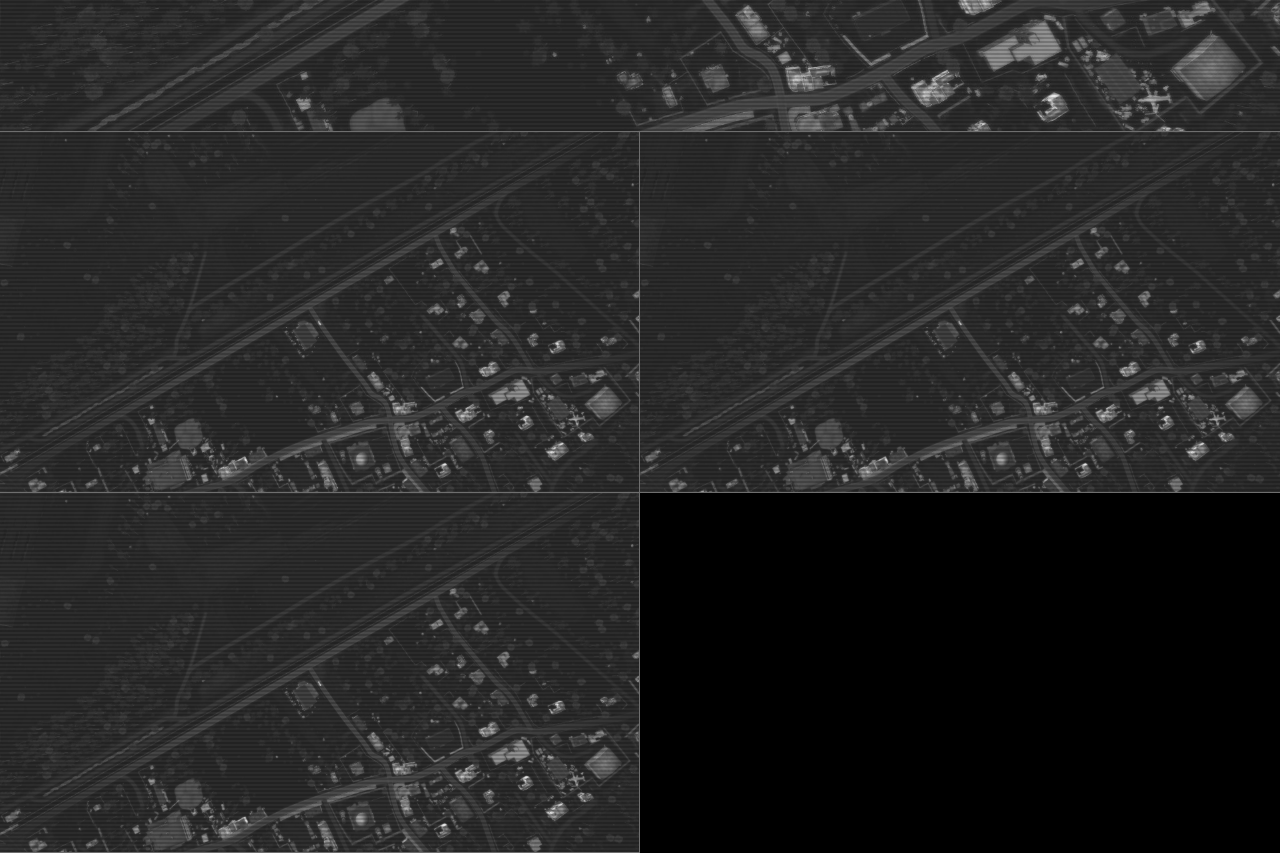
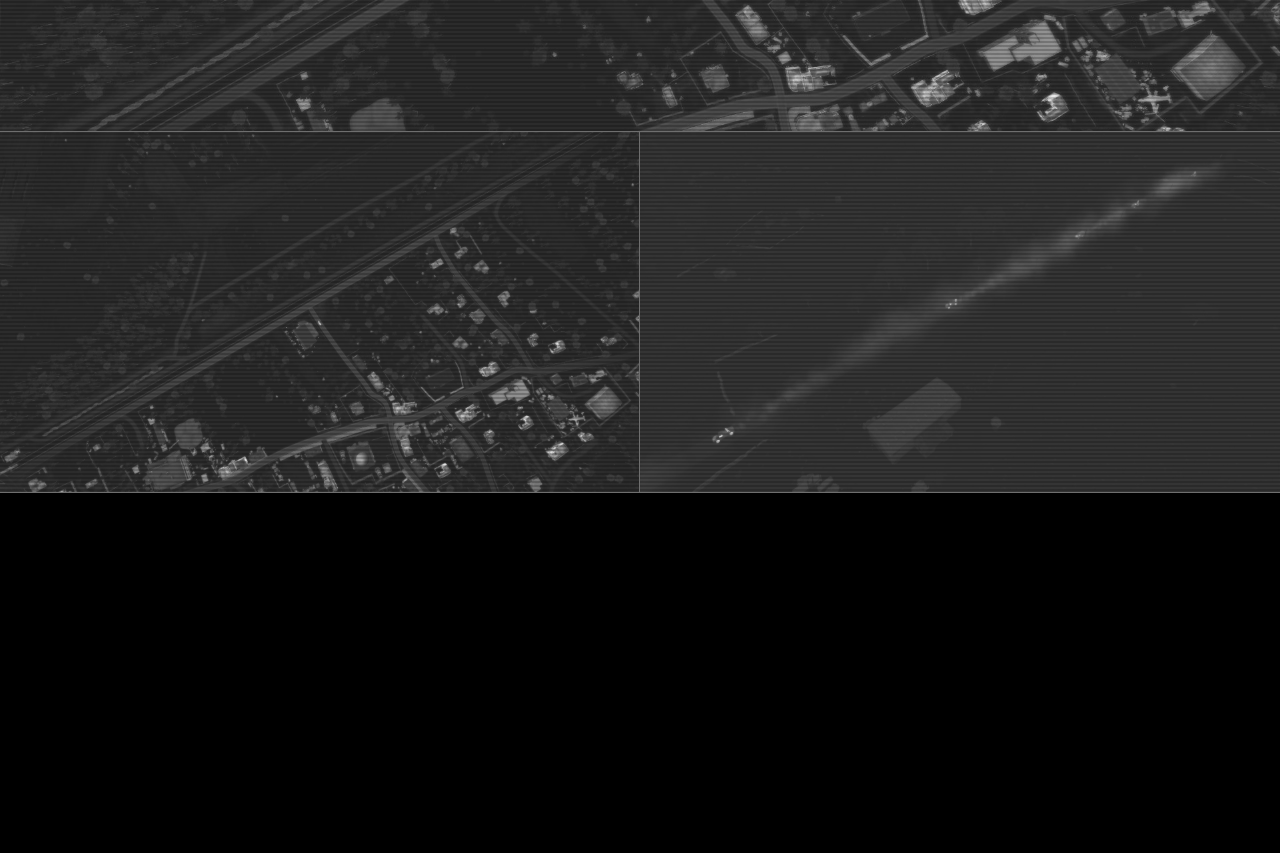
Before and after one commit to jacobproffer/defend-the-outpost, a website: page index.html in a window 1280 px wide. Shown: the part 360-1213 px from the top of the page. After the commit the page ends 853 px from the top, so only its background shows below. Drawn offline with nearby package versions, Linux system fonts and the light colour scheme.

Commit message:
Add second placeholder image

```diff
--- a/index.html
+++ b/index.html
@@ -33,15 +33,8 @@
           </div>
         </div>
       </a>
-      <a class="uav-grid-element" data-fancybox="group" href="dist/img/uav-1.jpg">
-        <div class="content" style="background-image: url('dist/img/uav-1.jpg');">
-          <div class="uav-caption">
-            <h2>UAV Test</h2>
-          </div>
-        </div>
-      </a>
-      <a class="uav-grid-element" data-fancybox="group" href="dist/img/uav-1.jpg">
-        <div class="content" style="background-image: url('dist/img/uav-1.jpg');">
+      <a class="uav-grid-element" data-fancybox="group" href="dist/img/uav-2.jpg">
+        <div class="content" style="background-image: url('dist/img/uav-2.jpg');">
           <div class="uav-caption">
             <h2>UAV Test</h2>
           </div>
```
Also changed, not shown: assets/img/uav-2.jpg (added), dist/img/uav-2.jpg (added).
